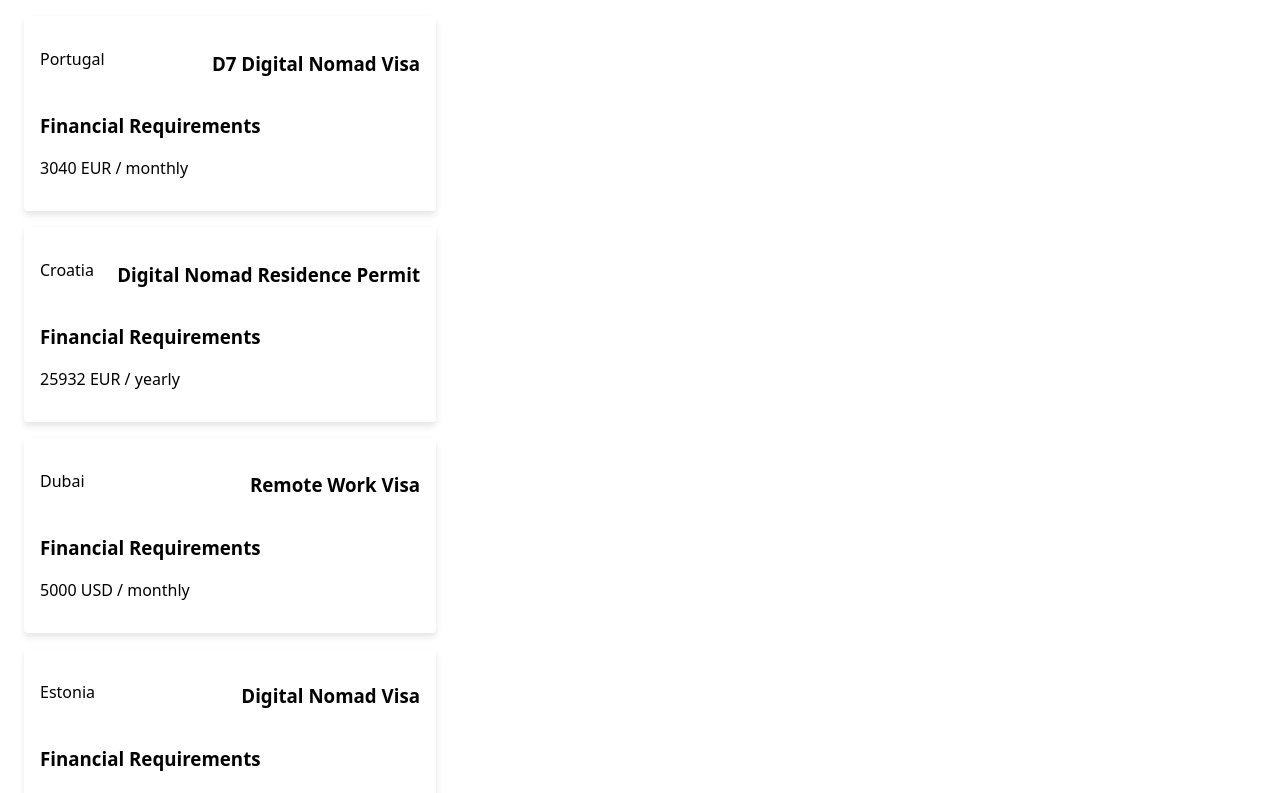
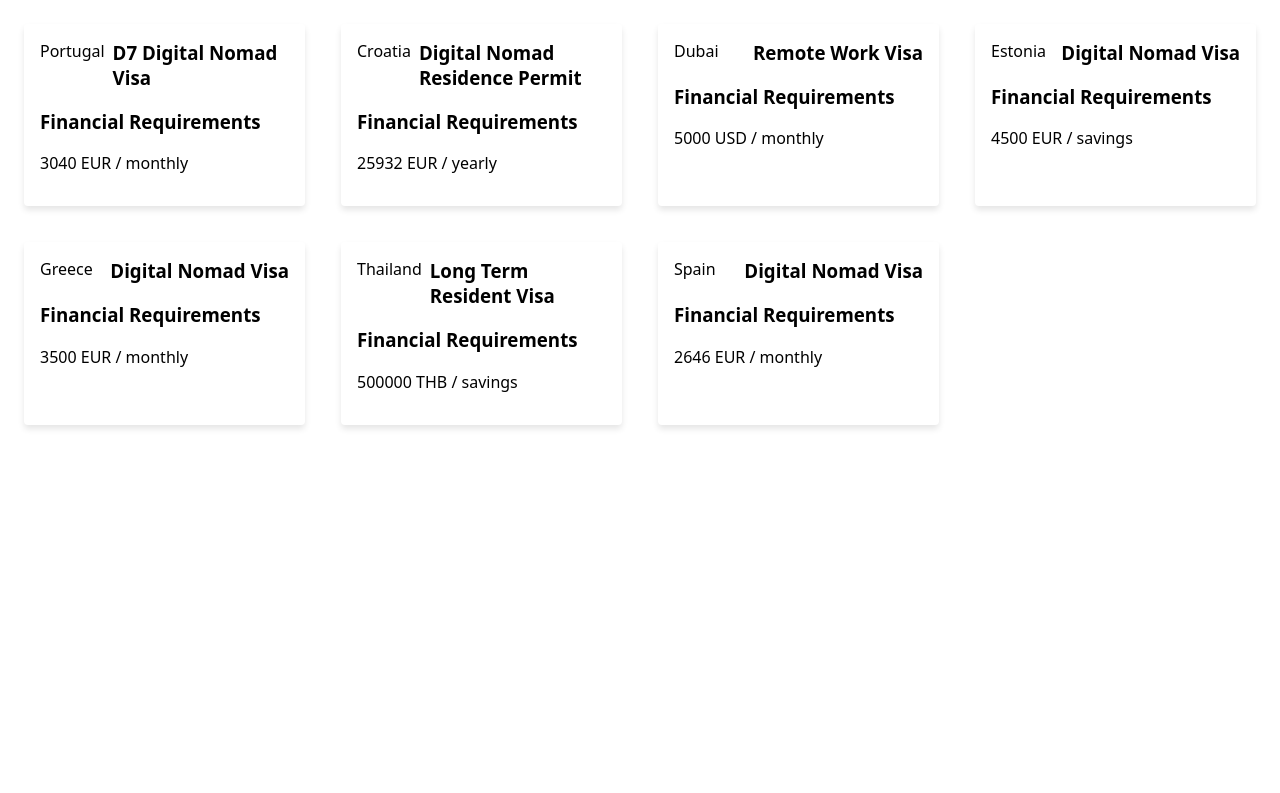
Before and after one commit to andrew-braun/visafilter.com, a SvelteKit app: page / in a window 1280 px wide. Shown: the top 793 px of the page. Built offline with nearby package versions, Linux system fonts and the light colour scheme.

Commit message:
feat: Add CardRow component and improve visa cards

```diff
--- /dev/null
+++ b/src/components/cards/CardRow.svelte
@@ -0,0 +1,21 @@
+<script lang="ts">
+	interface CardRowProps {
+		cards: any[];
+	}
+
+	const { cards } = $props();
+</script>
+
+<div class="card-row">
+	{#each cards as card, index}
+		<card.component {...card.props} key={index} />
+	{/each}
+</div>
+
+<style lang="scss">
+	.card-row {
+		display: grid;
+		grid-template-columns: repeat(auto-fill, minmax(300px, 1fr));
+		gap: var(--spacing-xs);
+	}
+</style>
--- a/src/components/cards/VisaCard.svelte
+++ b/src/components/cards/VisaCard.svelte
@@ -12,9 +12,9 @@
 </script>
 
 <article class="card">
-	<header>
-		<p>{name}</p>
-		<h3>{programName}</h3>
+	<header class="card-header">
+		<p class="country-name">{name}</p>
+		<h3 class="program-name">{programName}</h3>
 	</header>
 
 	<section>
@@ -35,10 +35,16 @@
 		border-radius: var(--border-radius-md);
 		box-shadow: var(--shadow-md);
 
-		header {
+		.card-header {
 			display: flex;
 			justify-content: space-between;
+			gap: var(--spacing-sm);
 			margin-bottom: 1rem;
+
+			.country-name,
+			.program-name {
+				margin: 0;
+			}
 		}
 
 		section {
--- a/src/routes/+page.svelte
+++ b/src/routes/+page.svelte
@@ -1,10 +1,14 @@
 <script lang="ts">
+	import CardRow from '$components/cards/CardRow.svelte';
 	import VisaCard from '$components/cards/VisaCard.svelte';
 	import { visaPrograms } from '$db/visas';
+
+	const visaCards = visaPrograms.map((visa) => ({
+		component: VisaCard,
+		props: { visa }
+	}));
 </script>
 
 <main>
-	{#each visaPrograms as visa}
-		<VisaCard {visa} />
-	{/each}
+	<CardRow cards={visaCards} />
 </main>
```
